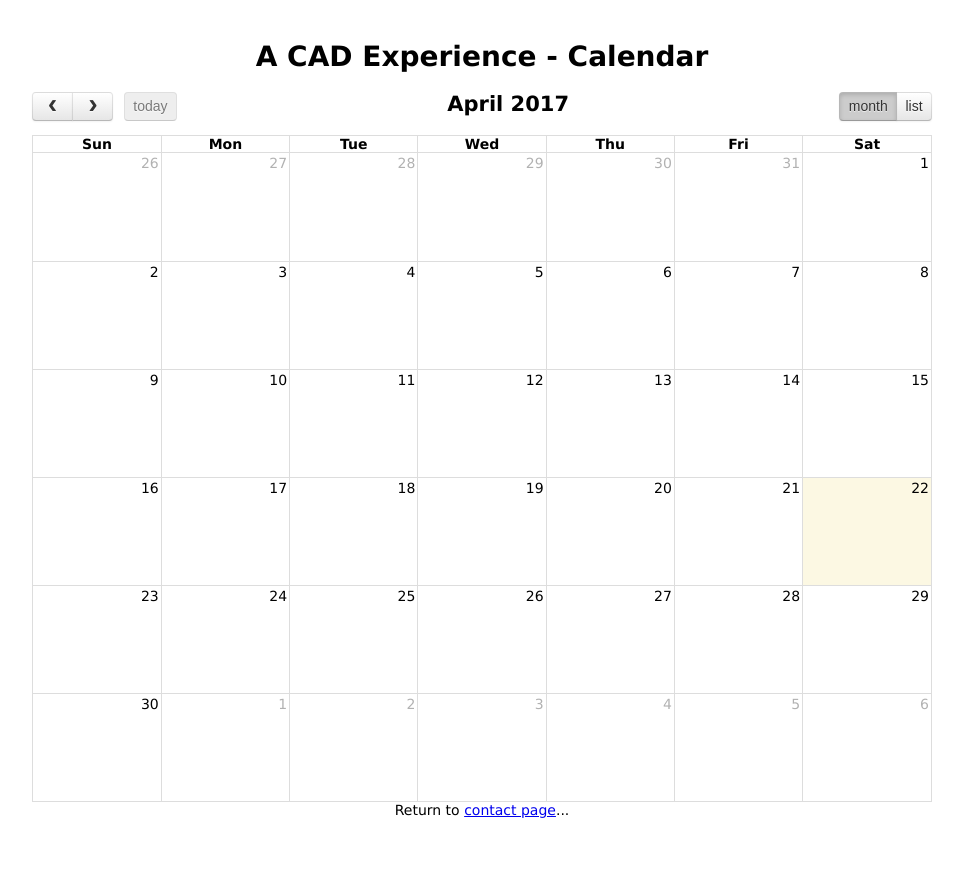
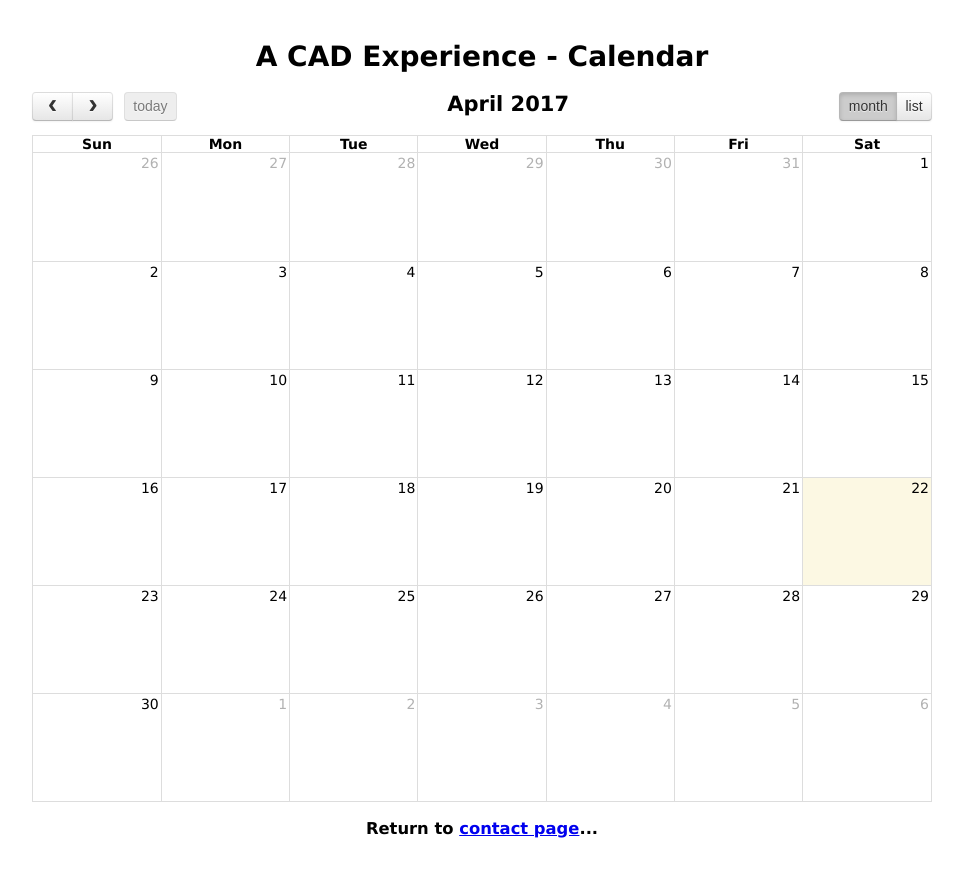
Before and after one commit to eabredder/eabredder.github.io, a Jekyll site: the page cad/gcal.html, which Jekyll copies as it is, in a window 1280 px wide. Shown: the top 877 px of the page, without its empty margins (158-1121 px from the left). Built offline with Jekyll 4.4.1, drawn with Linux system fonts in a browser that asks for light colours.

Commit message:
Update gcal.html

```diff
--- a/cad/gcal.html
+++ b/cad/gcal.html
@@ -70,14 +70,15 @@
 <body>
 	<h1 align="center">
 		A CAD Experience - Calendar</h1>
-
+	<p> </p>
 
 	<div id='loading'>loading...</div>
 
 	<div id='calendar'></div>
-	<div align="center">
+	<p> </p>
+	<h3 align="center">
 	Return to <a href="contact.html">contact page</a>...
-	</div>
+	</h3>
 
 </body>
 </html>
```
